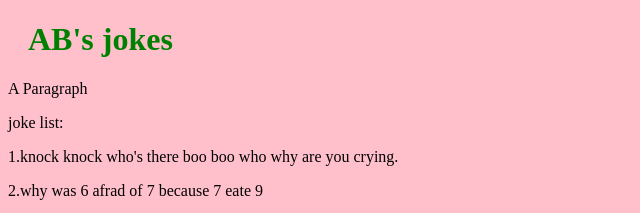
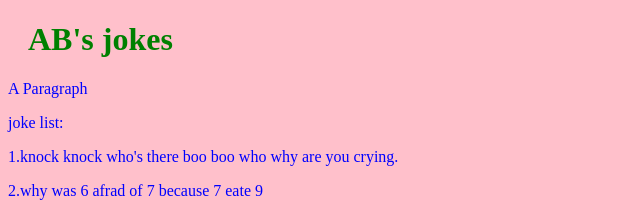
Before and after one commit to aymanebouchouary/ABmeam.github.io, a plain HTML site: page index.html in a window 1280 px wide. Shown: the top 213 px of the page, without its empty margins (0-640 px from the left). Drawn offline with Linux system fonts and the light colour scheme.

Commit message:
Update main.css

```diff
--- a/css/main.css
+++ b/css/main.css
@@ -6,3 +6,5 @@ h1 {
   color: green;
   margin-left: 20px;
 }
+p{
+  color: blue;}
```
